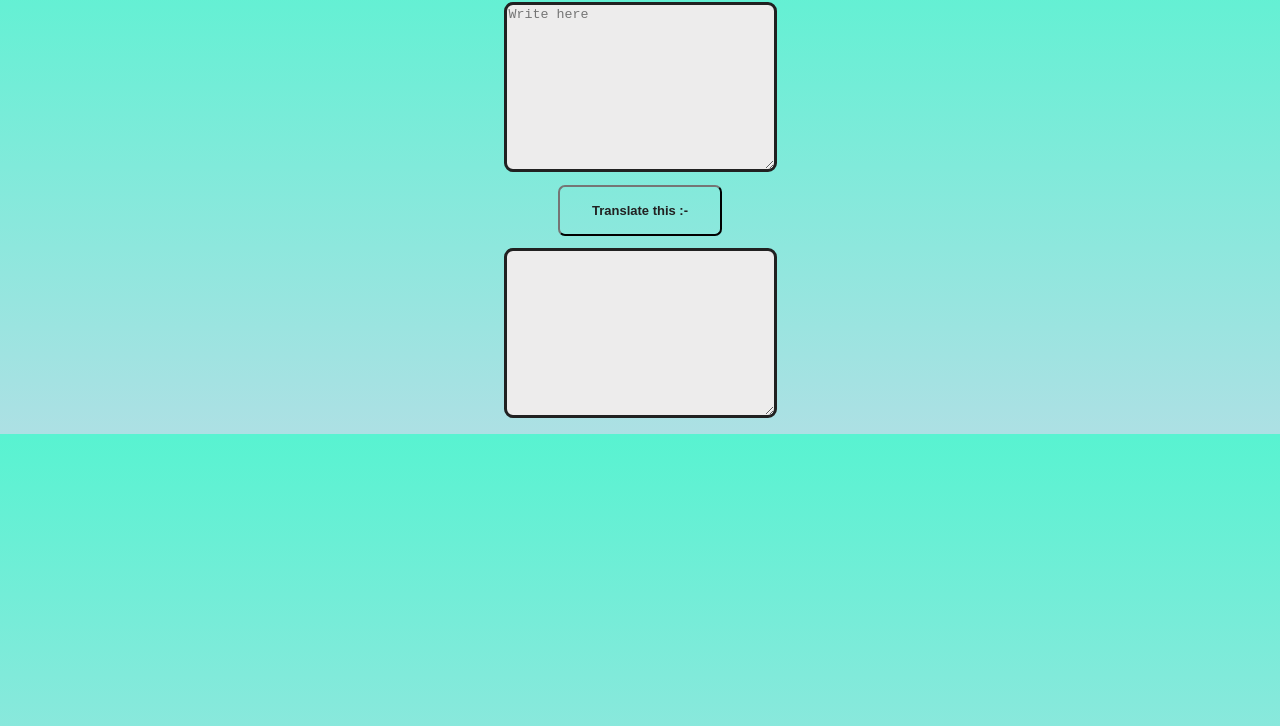
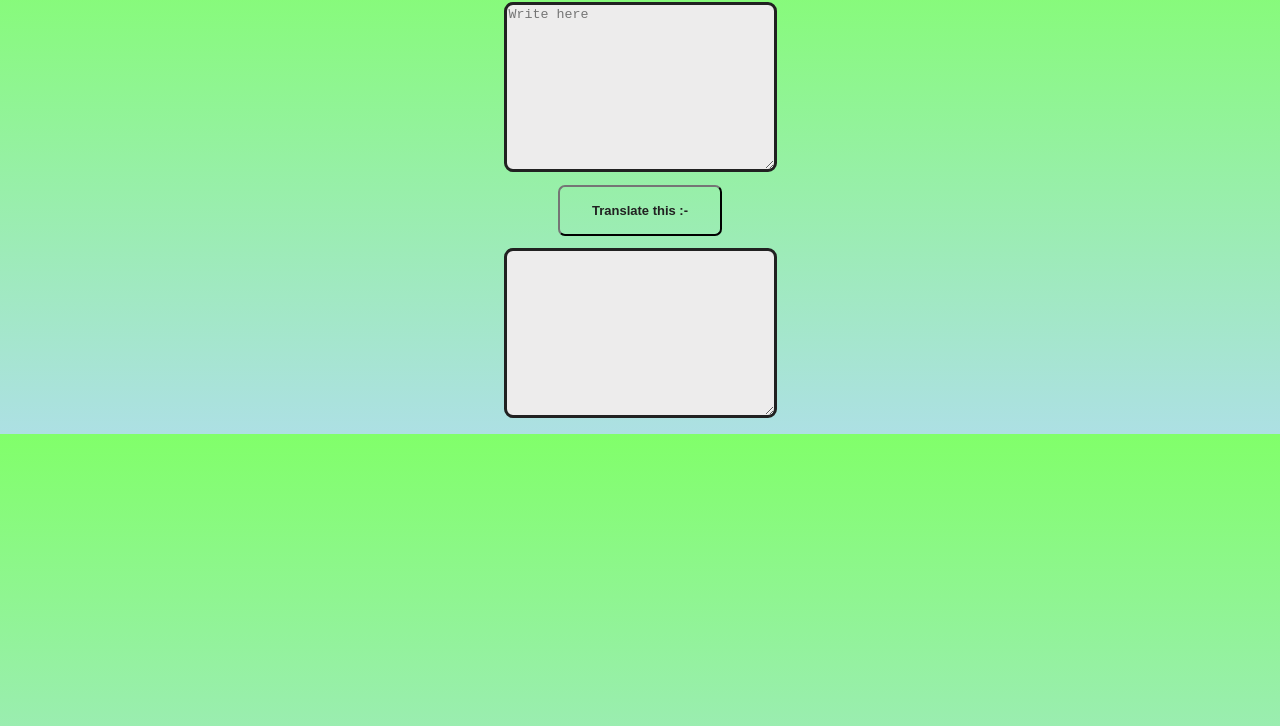
Before and after one commit to Mk4Levi/mark-07_Manthan, a plain HTML site: page index.html in a window 1280 px wide. Shown: the part 74-800 px from the top of the page. Drawn offline with Linux system fonts and the light colour scheme.

Commit message:
Update style.css

```diff
--- a/style.css
+++ b/style.css
@@ -8,7 +8,7 @@
 }
 
 *{
-    --primary-blue: #58F3D1;
+    --primary-blue: #81ff6a;
     --secondary-blue: #ade0e4;
     --primary-lack: #212121;
     margin: 0;
```
